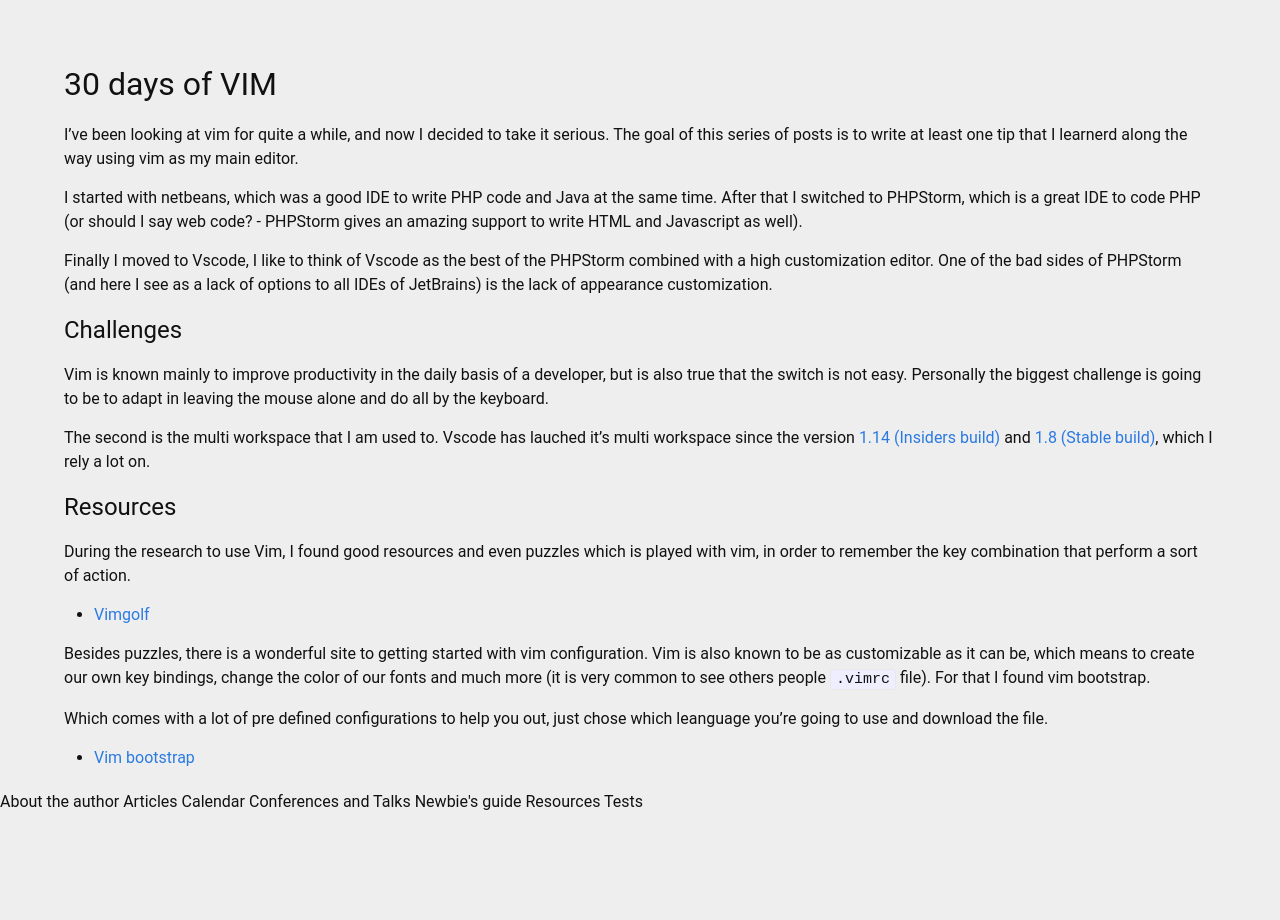
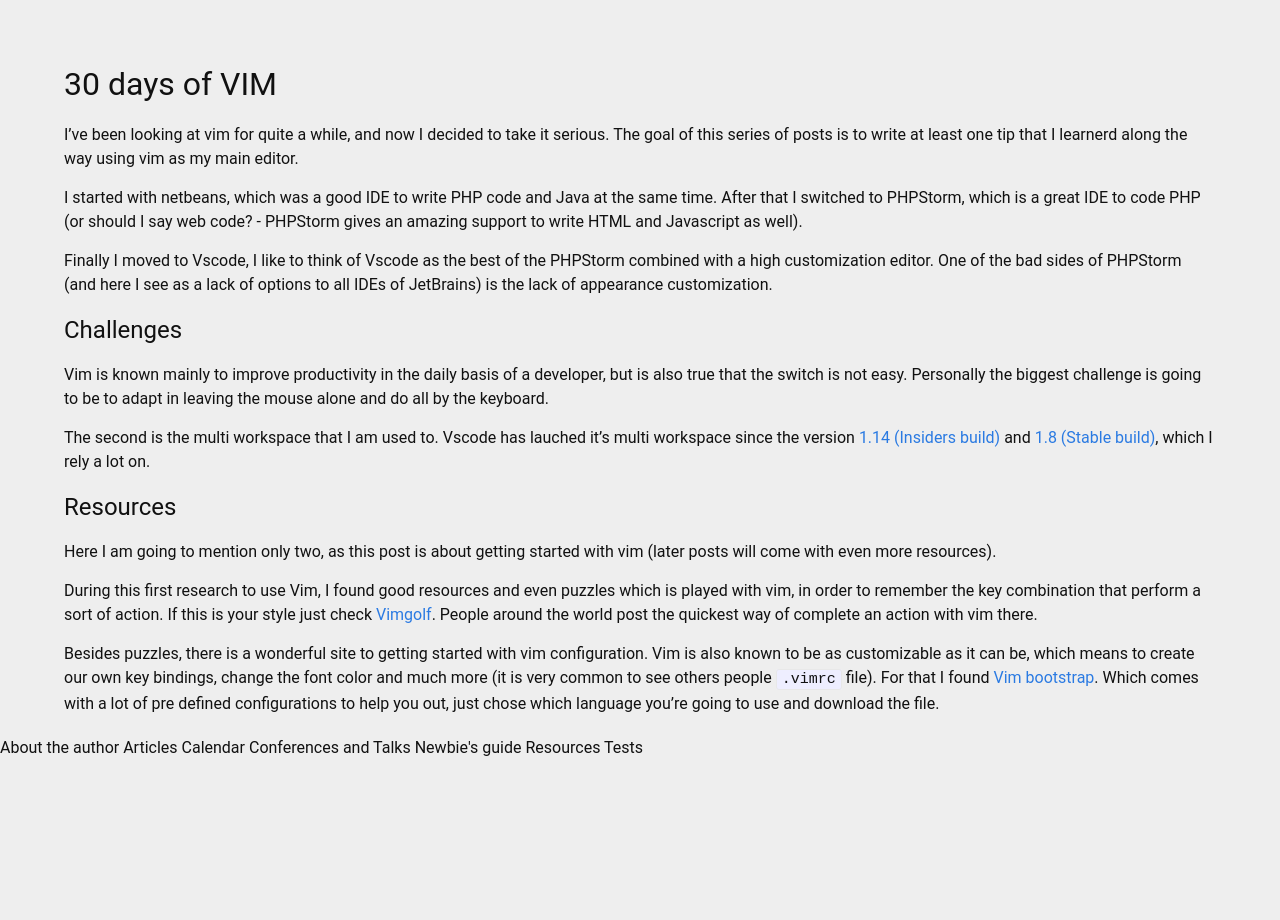
Before and after one commit to tiepdotme/marabesi.com, a Jekyll site: the page built from _posts/2018-01-21-30-days-of-vim.md, in a window 1280 px wide. Built offline with Jekyll 4.4.1, drawn with Linux system fonts in a browser that asks for light colours; comment, search, counter and statistics services are not loaded.

Commit message:
minor fixes and improved the post text

```diff
--- a/_posts/2018-01-21-30-days-of-vim.md
+++ b/_posts/2018-01-21-30-days-of-vim.md
@@ -45,16 +45,16 @@ which I rely a lot on.
 
 ## Resources
 
-During the research to use Vim, I found good resources and even puzzles which is played with vim, in order
-to remember the key combination that perform a sort of action.
+Here I am going to mention only two, as this post is about getting started with vim (later posts will come
+with even more resources).
 
-* [Vimgolf](https://vimgolf.com/)
+During this first research to use Vim, I found good resources and even puzzles which is played with vim, in order
+to remember the key combination that perform a sort of action. If this is your style just check
+[Vimgolf](https://vimgolf.com/). People around the world post the quickest way of complete an action
+with vim there.
 
 Besides puzzles, there is a wonderful site to getting started with vim configuration. Vim is also known
-to be as customizable as it can be, which means to create our own key bindings, change the color of our fonts
-and much more (it is very common to see others people `.vimrc` file). For that I found vim bootstrap.
-
-Which comes with a lot of pre defined configurations to help you out, just chose which leanguage you're going
-to use and download the file.
-
-* [Vim bootstrap](http://www.vim-bootstrap.com/)
+to be as customizable as it can be, which means to create our own key bindings, change the font color
+and much more (it is very common to see others people `.vimrc` file). For that I found
+[Vim bootstrap](http://www.vim-bootstrap.com/). Which comes with a lot of pre defined configurations to help
+you out, just chose which language you're going to use and download the file.
```
